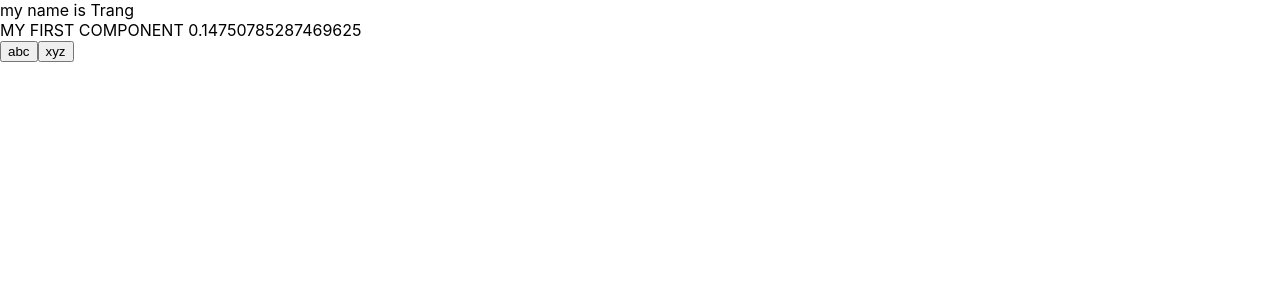
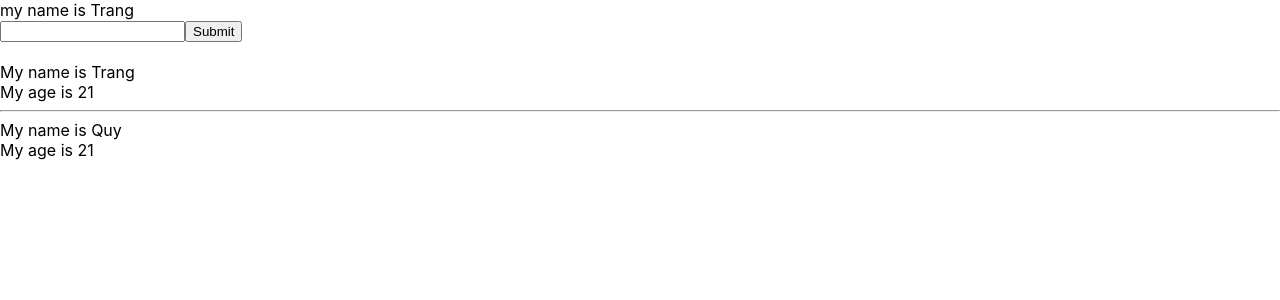
Before and after one commit to Trangdz/lap_trinh_web, a React (Create React App) app: page / in a window 1280 px wide. Shown: the top 300 px of the page. Built offline with nearby package versions, Linux system fonts and the light colour scheme.

Commit message:
Hoc ve props, class UserInfo

```diff
--- a/src/App.js
+++ b/src/App.js
@@ -3,7 +3,7 @@ import './App.css';
 import { useDispatch, useSelector } from 'react-redux';
 import { increaseCounter, decreaseCounter } from './redux/action/counterAction';
 import MyComponents from './components/MyComponents';
-import React from 'react';
+import React, { Component } from 'react';
 // const App = () => {
 //   const count = useSelector(state => state.counter.count);
 //   const dispatch = useDispatch();
@@ -26,33 +26,13 @@ import React from 'react';
 
 class App extends React.Component{
 
-     state = {
-      name:"Trang",
-      address:"Thanh Hoa",
-      age: 21
-    };
 
-  handleclick = (event)=>{
-    console.log(">> click me my button");
-    console.log("My name is ", this.state.name)
-    this.setState({
-      name: "Eric"
-    })
-  };
-   handleOnMouse = (event)=>
-  {
-    console.log("My name is Mouse");
-    console.log(this.state)
-  };
   render()
   {
 
     return(
       <div>
-        my name  is {this.state.name}
-        <MyComponents></MyComponents>
-        <button onClick={this.handleclick}>abc</button>
-        <button onMouseOver={this.handleOnMouse}>xyz</button>
+       <MyComponents></MyComponents>
       </div>
     );
   }
--- /dev/null
+++ b/src/components/DisplayInfor.js
@@ -0,0 +1,16 @@
+import React from "react";
+
+class DisplayInfor extends React.Component {
+    render() {
+        console.log(this.props)
+        return (
+            <div>
+                <div>My name is {this.props.name} </div>
+                <div>My age is {this.props.age} </div>
+            </div>
+
+        );
+    }
+
+}
+export default DisplayInfor
--- a/src/components/MyComponents.js
+++ b/src/components/MyComponents.js
@@ -1,10 +1,18 @@
 import React from "react";
-
+import UserInfor from "./Userinfor";
+import DisplayInfor from "./DisplayInfor";
 class MyComponents extends React.Component{
     //JSX
     render(){
+        //props => viết tắt properties
         return(
-            <div>MY FIRST COMPONENT {Math.random()}</div>
+            <div>
+                <UserInfor ></UserInfor>
+                <br></br>
+                <DisplayInfor name="Trang" age="21"></DisplayInfor>
+                <hr/>
+                <DisplayInfor name="Quy" age="21"></DisplayInfor>
+            </div>
         );
     }
 }
--- /dev/null
+++ b/src/components/Userinfor.js
@@ -0,0 +1,42 @@
+import React from "react";
+class UserInfor extends React.Component {
+    state = {
+        name: "Trang",
+        address: "Thanh Hoa",
+        age: 21
+    };
+
+    handleclick = (event) => {
+        console.log(">> click me my button");
+        console.log("My name is ", this.state.name)
+        this.setState({
+            name: "Eric"
+        })
+    };
+    handleOnMouse = (event) => {
+        console.log("My name is Mouse");
+        console.log(this.state)
+    };
+
+    handleOnChange = (event) => {
+        this.setState({
+            name: event.target.value
+        });
+    }
+    handleOnSubmit = (event) => {
+        event.preventDefault();
+
+    }
+    render() {
+        return (
+            <div>
+                my name  is {this.state.name}
+                <form onSubmit={this.handleOnSubmit}>
+                    <input type="text" onChange={this.handleOnChange}></input>
+                    <button >Submit</button>
+                </form>
+            </div>
+        )
+    }
+}
+export default UserInfor
```
